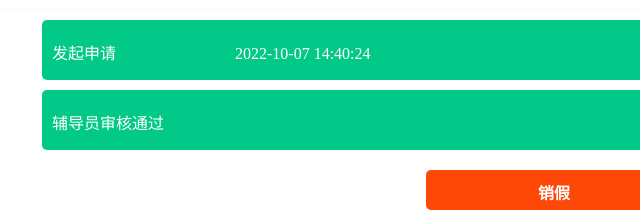
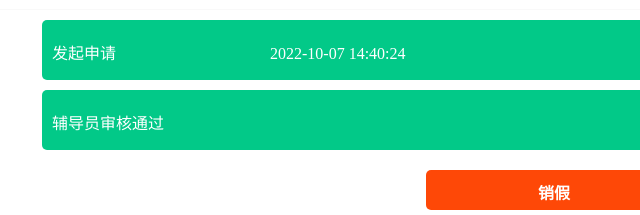
Before and after one commit to 1TWT/xx, a plain HTML site: page index.html in a window 1280 px wide. Shown: the part 646-861 px from the top of the page, 86-726 px from the left. Drawn offline with Linux system fonts and the light colour scheme.

Commit message:
Update index.html

```diff
--- a/index.html
+++ b/index.html
@@ -113,7 +113,7 @@
 <div style="background-color: rgba(2,201,136,1);
     width: 80%;height: 60px;border-radius: 5px;margin: 10px auto 0;">
     <span style="position: relative;left: 10px;top:20px;color: white;">发起申请</span>
-    <span style="position: relative;left:125px;top:20px;color: white;">2022-10-07 14:40:24</span></div>
+    <span style="position: relative;left:160px;top:20px;color: white;">2022-10-07 14:40:24</span></div>
 
 <div style="height: 40px;position: relative;top: 50px"></div>
 <div style="background-color: rgba(2,201,136,1);
```
